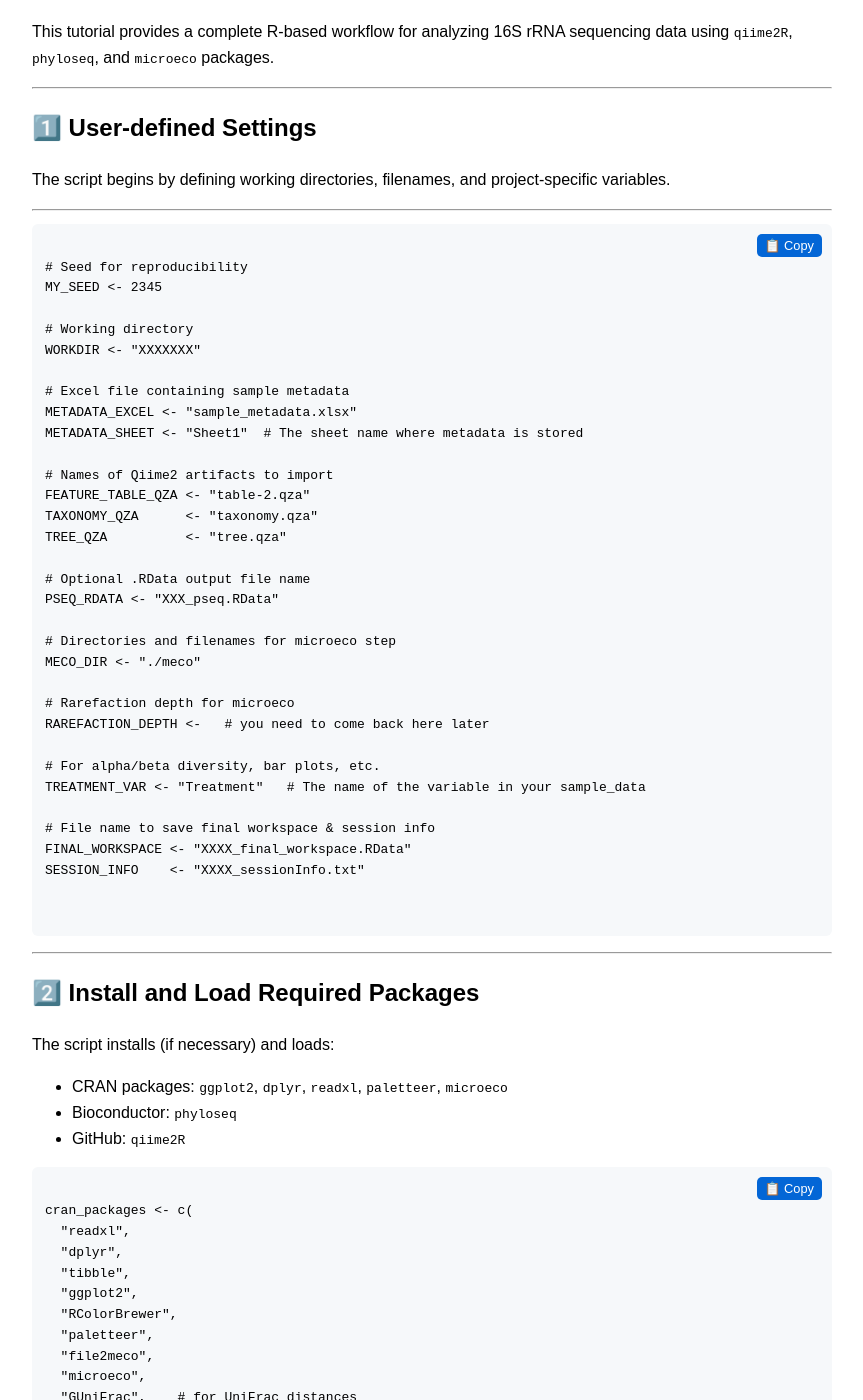
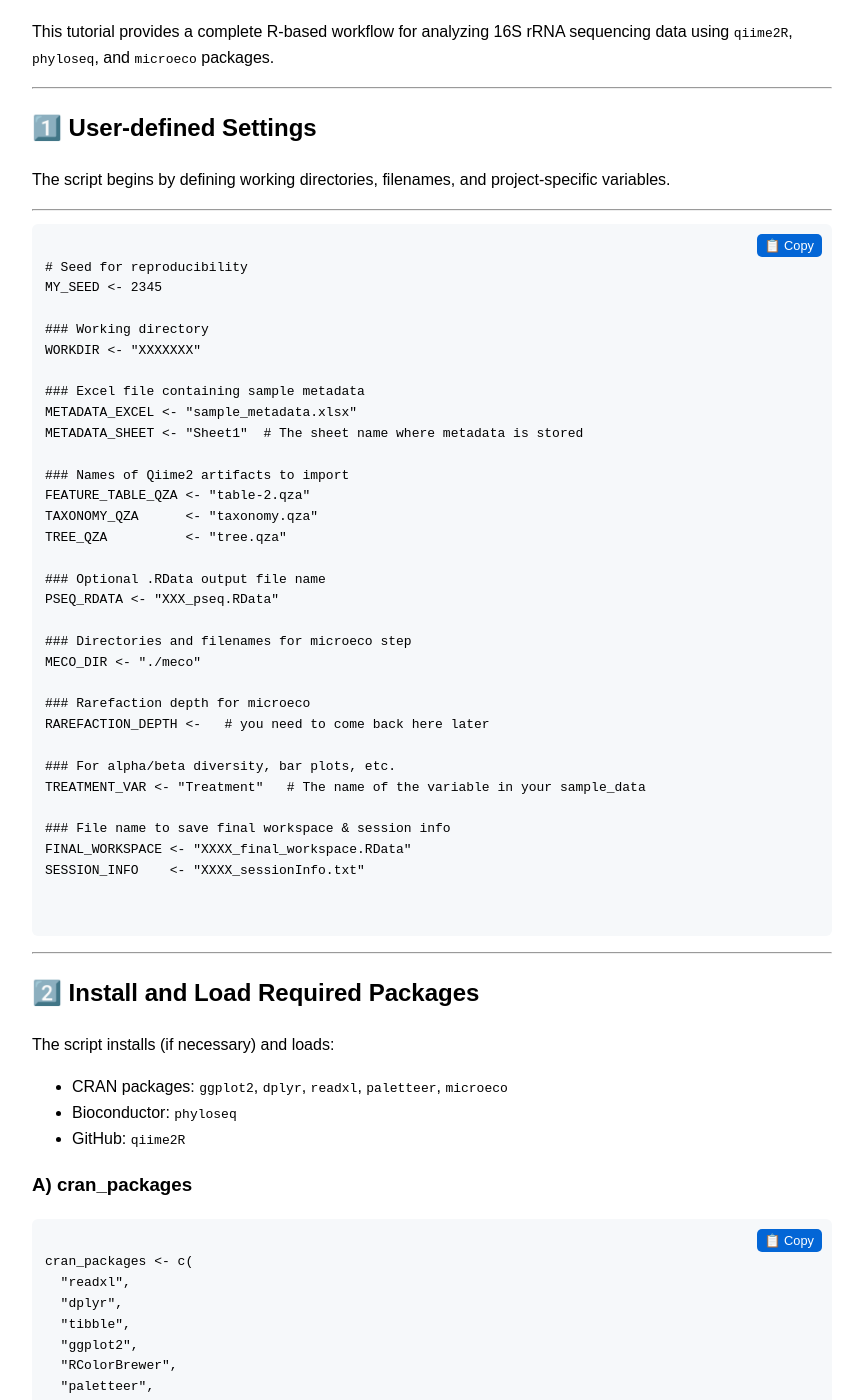
Before and after one commit to ysbajagai/bioinfo, a Jekyll site: the page built from phyloseq_microeco_tutorial.md, in a window 1280 px wide and 1400 px high, scrolled down 298 px. Shown: the whole window, without its empty margins (208-1071 px from the left). Built offline with Jekyll 4.4.1, drawn with Linux system fonts in a browser that asks for light colours; some of the changed text lies outside the part shown.

Commit message:
Update phyloseq_microeco_tutorial.md

```diff
--- a/phyloseq_microeco_tutorial.md
+++ b/phyloseq_microeco_tutorial.md
@@ -21,31 +21,31 @@ The script begins by defining working directories, filenames, and project-specif
 # Seed for reproducibility
 MY_SEED &lt;- 2345
 
-# Working directory
+### Working directory
 WORKDIR &lt;- "XXXXXXX"
 
-# Excel file containing sample metadata
+### Excel file containing sample metadata
 METADATA_EXCEL &lt;- "sample_metadata.xlsx"
 METADATA_SHEET &lt;- "Sheet1"  # The sheet name where metadata is stored
 
-# Names of Qiime2 artifacts to import
+### Names of Qiime2 artifacts to import
 FEATURE_TABLE_QZA &lt;- "table-2.qza"
 TAXONOMY_QZA      &lt;- "taxonomy.qza"
 TREE_QZA          &lt;- "tree.qza"
 
-# Optional .RData output file name
+### Optional .RData output file name
 PSEQ_RDATA &lt;- "XXX_pseq.RData"
 
-# Directories and filenames for microeco step
+### Directories and filenames for microeco step
 MECO_DIR &lt;- "./meco"
 
-# Rarefaction depth for microeco
+### Rarefaction depth for microeco
 RAREFACTION_DEPTH &lt;-   # you need to come back here later
 
-# For alpha/beta diversity, bar plots, etc.
+### For alpha/beta diversity, bar plots, etc.
 TREATMENT_VAR &lt;- "Treatment"   # The name of the variable in your sample_data
 
-# File name to save final workspace & session info
+### File name to save final workspace & session info
 FINAL_WORKSPACE &lt;- "XXXX_final_workspace.RData"
 SESSION_INFO    &lt;- "XXXX_sessionInfo.txt"
 </code>
@@ -80,6 +80,7 @@ The script installs (if necessary) and loads:
 - Bioconductor: `phyloseq`
 - GitHub: `qiime2R`
 
+### A) cran_packages
 <div style="position: relative; margin-bottom: 1em;">
   <pre style="background:#f6f8fa; padding:1em; border-radius:6px; overflow:auto;">
 <code id="r-packages" style="font-family: monospace;">
@@ -99,7 +100,7 @@ cran_packages &lt;- c(
 missing_cran &lt;- cran_packages[!(cran_packages %in% installed.packages()[,"Package"])]
 if(length(missing_cran)) install.packages(missing_cran)
 
-# B) Bioconductor packages (phyloseq, etc.)
+### B) Bioconductor packages (phyloseq, etc.)
 if (!requireNamespace("BiocManager", quietly = TRUE))
   install.packages("BiocManager")
 
@@ -107,19 +108,19 @@ if (!"phyloseq" %in% installed.packages()[,"Package"]) {
   BiocManager::install("phyloseq")
 }
 
-# C) GitHub package for qiime2R
+### C) GitHub package for qiime2R
 if (!"qiime2R" %in% installed.packages()[,"Package"]) {
   if (!requireNamespace("devtools", quietly = TRUE))
     install.packages("devtools")
   devtools::install_github("jbisanz/qiime2R")
 }
 
-# D) (Optional) microbiome package for taxa_filter()
-# if (!"microbiome" %in% installed.packages()[,"Package"]) {
-#   install.packages("microbiome")
-# }
+### D) (Optional) microbiome package for taxa_filter()
+if (!"microbiome" %in% installed.packages()[,"Package"]) {
+install.packages("microbiome")
+}
 
-# Now load libraries
+### Now load libraries
 library(readxl)
 library(tibble)
 library(dplyr)
```
Also changed, not shown: other parts of phyloseq_microeco_tutorial.md (+2 -2 lines).
